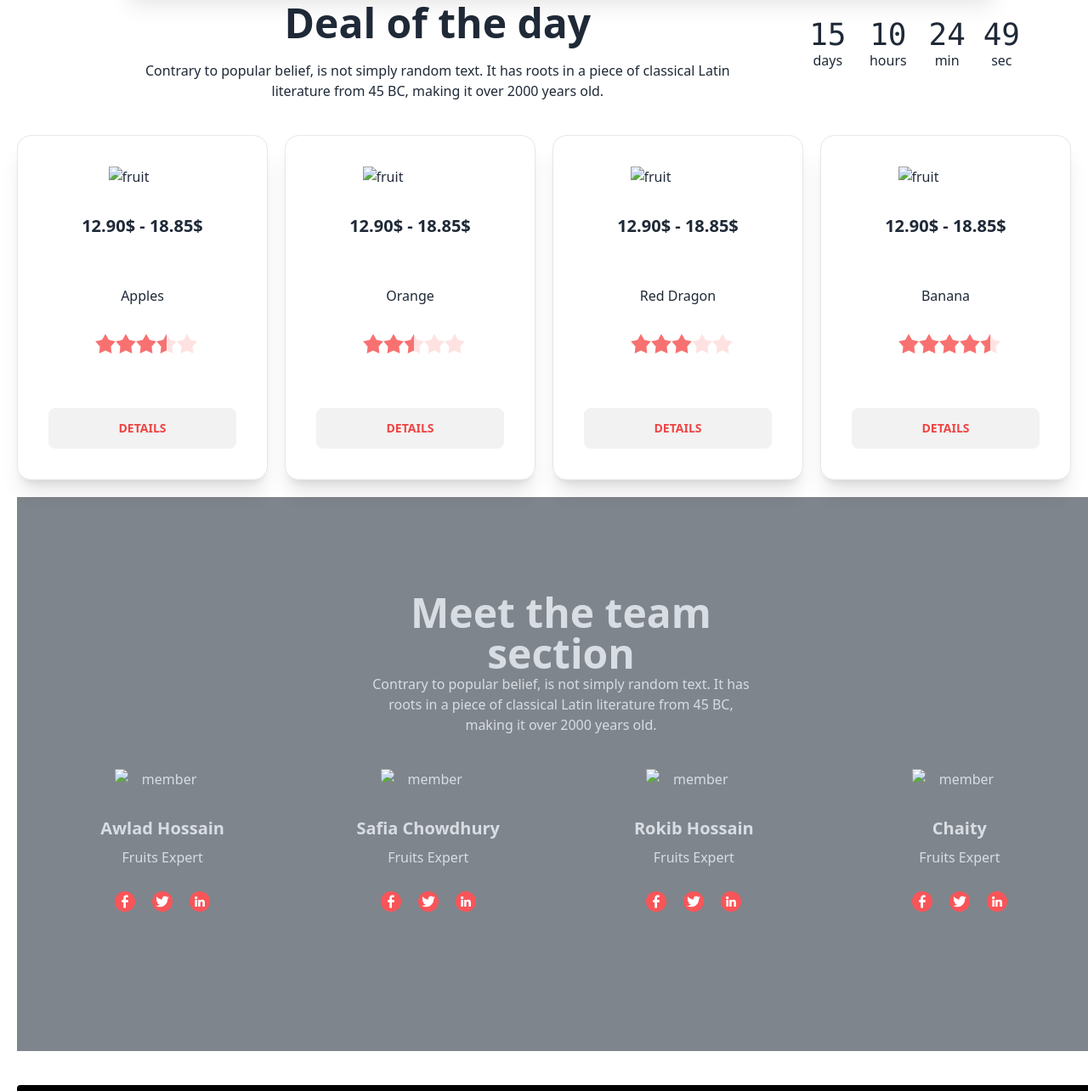
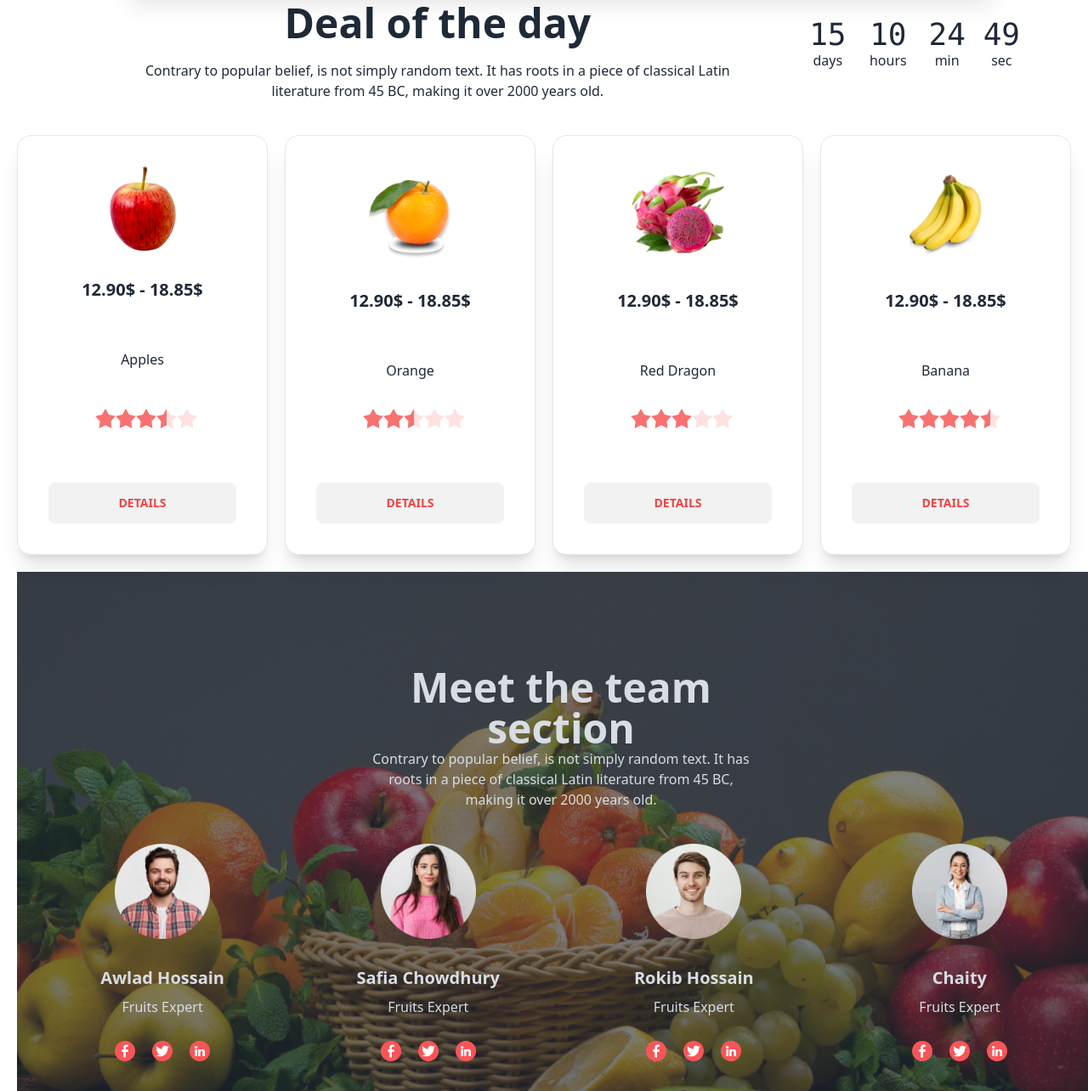
Before and after one commit to tanzina-islam/B8A3-fruit-brust, a plain HTML site: page index.html in a window 1280 px wide. Shown: the part 853-2137 px from the top of the page at 85% size. Drawn offline with nearby package versions, Linux system fonts and the light colour scheme; the site is published under a folder, as on GitHub Pages, so addresses that start at the root find nothing.

Commit message:
added bonas part

```diff
--- a/index.html
+++ b/index.html
@@ -64,7 +64,7 @@
     <main>
         <!-- Banner section -->
         <section>
-          <div class="hero min-h-[calc(100vh-180px)]  max-w-screen-xl mx-5 my-10 mb-20"  style="background-image: url(/images/banner1.png); ">
+          <div class="hero min-h-[calc(100vh-180px)]  max-w-screen-xl mx-5 my-10 mb-20"  style="background-image: url(images/banner1.png); ">
               <div class="hero-overlay bg-opacity-60"></div>
               <div class="hero-content text-center text-neutral-content">
                 <div class="max-w-md text-center">
@@ -139,7 +139,7 @@
         <!-- 1st fruit review -->
 
             <div class="card bg-base-100  p-9 border border-gray justify shadow-xl">
-              <figure><img  class="w-20" src="/images/fruit6.png" alt="fruit" /></figure>
+              <figure><img  class="w-20" src="images/fruit6.png" alt="fruit" /></figure>
               <div class="card-body items-center ">
                 <h2 class="card-title  mb-6">12.90$ - 18.85$</h2>
                 <p class="mt-6 mb-6" >Apples</p>
@@ -163,7 +163,7 @@
                 <dialog id="my_modal_1" class="modal border border-gray">
                   <form method="dialog" class="modal-box">
                     <div class="card-body items-center ">
-                      <figure><img  class="w-24" src="/images/fruit6.png" alt="fruit" /></figure>
+                      <figure><img  class="w-24" src="images/fruit6.png" alt="fruit" /></figure>
 
                       <h2 class="card-title">Apples</h2>
                       <p class="text-center" >Professional employees are there for you to pick the most amazing and fresh fruits.</p>
@@ -193,7 +193,7 @@
         <!-- 2nd fruit review -->
 
         <div class="card bg-base-100  p-9 border border-gray justify shadow-xl">
-          <figure><img  class="w-28" src="/images/fruit7.png" alt="fruit" /></figure>
+          <figure><img  class="w-28" src="images/fruit7.png" alt="fruit" /></figure>
           <div class="card-body items-center ">
             <h2 class="card-title  mb-6">12.90$ - 18.85$</h2>
             <p class="mt-6 mb-6" >Orange</p>
@@ -216,7 +216,7 @@
             <dialog id="my_modal_2" class="modal border border-gray">
               <form method="dialog" class="modal-box">
                 <div class="card-body items-center ">
-                  <figure><img  class="w-32" src="/images/fruit7.png" alt="fruit" /></figure>
+                  <figure><img  class="w-32" src="images/fruit7.png" alt="fruit" /></figure>
 
                   <h2 class="card-title"><Obj>Orange</Obj></h2>
                   <p class="text-center" >Professional employees are there for you to pick the most amazing and fresh fruits.</p>
@@ -245,7 +245,7 @@
             <!-- 3rd fruit review -->
 
             <div class="card bg-base-100  p-9 border border-gray justify shadow-xl">
-              <figure><img  class="w-28" src="/images/fruit8.png " alt="fruit" /></figure>
+              <figure><img  class="w-28" src="images/fruit8.png" alt="fruit" /></figure>
               <div class="card-body items-center">
                 <h2 class="card-title mb-6">12.90$ - 18.85$</h2>
                 <p class="mt-6 mb-6" >Red Dragon</p>
@@ -268,7 +268,7 @@
             <dialog id="my_modal_3" class="modal border border-gray">
               <form method="dialog" class="modal-box">
                 <div class="card-body items-center ">
-                  <figure><img  class="w-32" src="/images/fruit8.png" alt="fruit" /></figure>
+                  <figure><img  class="w-32" src="images/fruit8.png" alt="fruit" /></figure>
 
                   <h2 class="card-title"><Obj>Red Dragon</Obj></h2>
                   <p class="text-center" >Professional employees are there for you to pick the most amazing and fresh fruits.</p>
@@ -296,7 +296,7 @@
             </div>
             <!-- 4th fruit review -->
             <div class="card bg-base-100  p-9 border border-gray justify shadow-xl select-all ">
-              <figure><img  class="w-28" src="/images/fruit9.png " alt="fruit" /></figure>
+              <figure><img  class="w-28" src="images/fruit9.png" alt="fruit" /></figure>
               <div class="card-body items-center">
                 <h2 class="card-title mb-6">12.90$ - 18.85$</h2>
                 <p class="mt-6 mb-6" >Banana</p>
@@ -319,7 +319,7 @@
             <dialog id="my_modal_4" class="modal border border-gray">
               <form method="dialog" class="modal-box">
                 <div class="card-body items-center ">
-                  <figure><img  class="w-32" src="/images/fruit9.png" alt="fruit" /></figure>
+                  <figure><img  class="w-32" src="images/fruit9.png" alt="fruit" /></figure>
 
                   <h2 class="card-title"><Obj>Banana</Obj></h2>
                   <p class="text-center" >Professional employees are there for you to pick the most amazing and fresh fruits.</p>
@@ -349,7 +349,7 @@
         </section>
         <!-- Meet  the team section -->
         <section>
-          <div class="hero min-h-[calc(100vh-180px)]  max-w-screen-xl mx-5  "  style="background-image: url(/images/banner1.png); ">
+          <div class="hero min-h-[calc(100vh-180px)]  max-w-screen-xl mx-5  "  style="background-image: url(images/banner1.png); ">
             <div class="hero-overlay bg-opacity-60"></div>
             <div class=" max-w-screen-xl text-neutral-content content-center mb-28 ">
               <div class="max-w-md  mx-auto mt-28 mb-5 text-center">
@@ -360,7 +360,7 @@
           <div class="grid grid-cols-1 gap-20 md:grid-cols-2 lg:grid-cols-4  max-w-screen-xl px-5 py-5 ">
             <!-- 1st member -->
             <div class="card ">
-              <figure><img class=" w-28 "  src="/images/member1.png" alt="member" /></figure>
+              <figure><img class=" w-28 "  src="images/member1.png" alt="member" /></figure>
               <div class="card-body items-center">
                 <h2 class="card-title ">Awlad Hossain</h2>
                 <p>Fruits Expert</p>
@@ -376,7 +376,7 @@
             </div>
             <!-- 2nd member -->
             <div class="card ">
-              <figure><img class=" w-28 "  src="/images/member2.png" alt="member" /></figure>
+              <figure><img class=" w-28 "  src="images/member2.png" alt="member" /></figure>
               <div class="card-body items-center">
                 <h2 class="card-title ">Safia Chowdhury</h2>
                 <p>Fruits Expert</p>
@@ -392,7 +392,7 @@
             </div>
              <!-- 3rd member -->
             <div class="card ">
-              <figure><img class=" w-28 "  src="/images/member3.png" alt="member" /></figure>
+              <figure><img class=" w-28 "  src="images/member3.png" alt="member" /></figure>
               <div class="card-body items-center">
                 <h2 class="card-title ">Rokib Hossain</h2>
                 <p>Fruits Expert</p>
@@ -408,7 +408,7 @@
             </div>
              <!-- 4th member -->
             <div class="card ">
-              <figure><img class=" w-28 "  src="/images/member4.png" alt="member" /></figure>
+              <figure><img class=" w-28 "  src="images/member4.png" alt="member" /></figure>
               <div class="card-body items-center">
                 <h2 class="card-title ">Chaity</h2>
                 <p>Fruits Expert</p>
```
